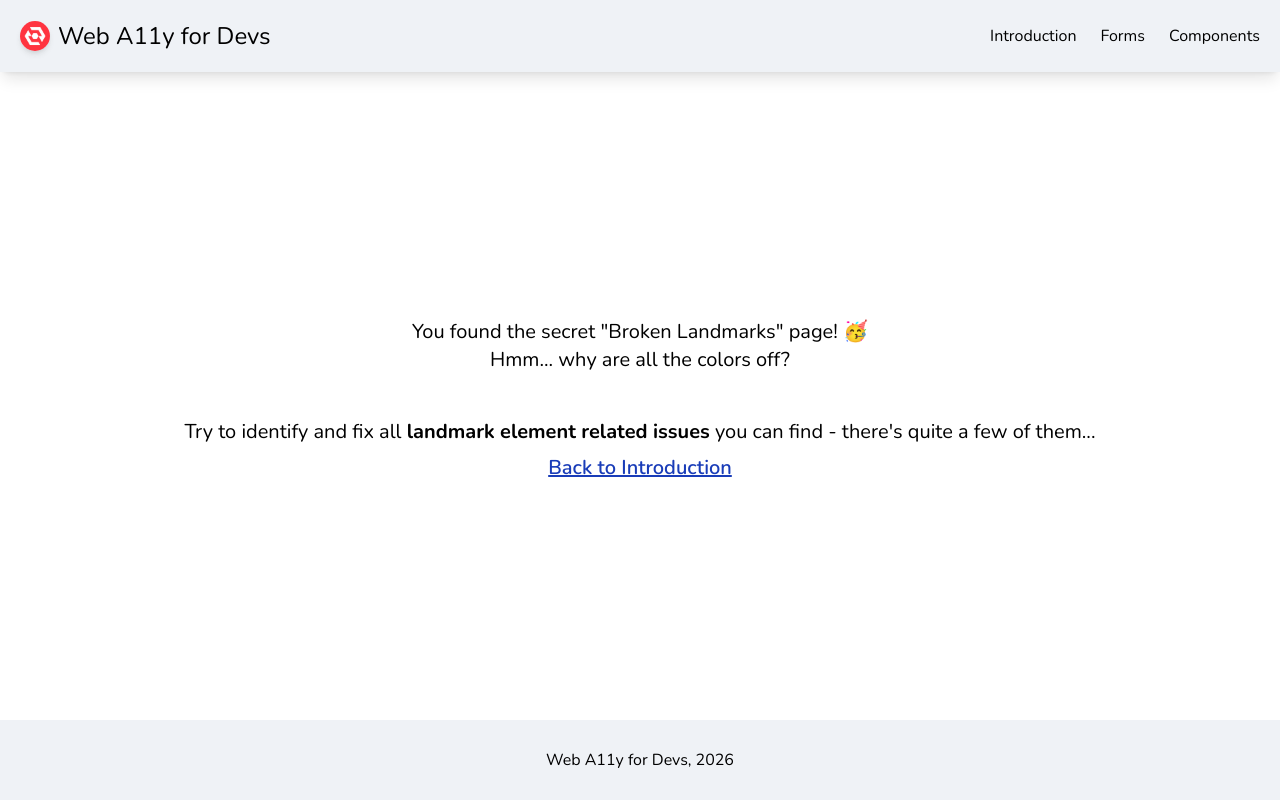
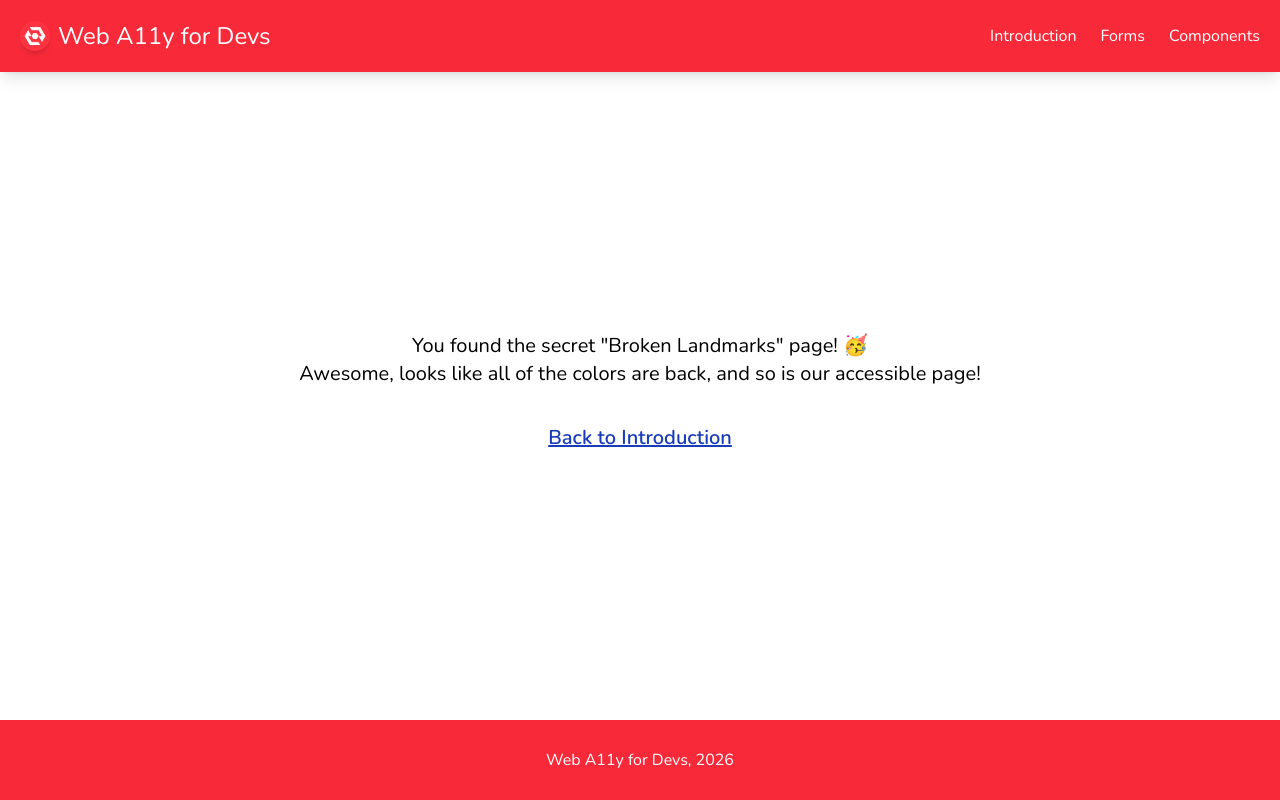
Before and after one commit to dshijakovskiTDL/web-a11y-for-developers, a website: page src/pages/broken-landmarks.html in a window 1280 px wide. Drawn offline with nearby package versions, Linux system fonts and the light colour scheme.

Commit message:
Better intro solutions

```diff
--- a/src/pages/broken-landmarks.html
+++ b/src/pages/broken-landmarks.html
@@ -28,10 +28,10 @@
   </head>
 
   <body class="min-h-dvh">
-    <div class="sticky top-0 z-10 bg-slate-300/30 py-3 shadow-lg backdrop-blur-sm">
+    <header class="sticky top-0 z-10 bg-slate-300/30 py-3 shadow-lg backdrop-blur-sm">
       <a href="#main-content" class="skip-link">Skip to content</a>
 
-      <div
+      <nav
         class="container mx-auto flex items-center justify-between gap-4 max-md:flex-wrap [&_a]:p-2"
       >
         <h1 class="max-md:mx-auto">
@@ -54,32 +54,27 @@
           <li><a href="./forms">Forms</a></li>
           <li><a href="./components">Components</a></li>
         </ul>
-      </div>
-    </div>
+      </nav>
+    </header>
 
-    <span id="main-content" class="grid place-items-center" tabindex="-1">
+    <main id="main-content" class="grid place-items-center" tabindex="-1">
       <div class="text-center text-xl">
         <p>
           You found the secret "Broken Landmarks" page! 🥳
           <br />
-          Hmm... why are all the colors off?
+          Awesome, looks like all of the colors are back, and so is our accessible page!
         </p>
 
         <br />
-
-        <p>
-          Try to identify and fix all <b>landmark element related issues</b> you can find - there's
-          quite a few of them...
-        </p>
 
         <a href="./introduction" class="font-semibold text-blue-800 underline">
           Back to Introduction</a
         >
       </div>
-    </span>
+    </main>
 
-    <div class="bg-slate-300/30 py-5 text-center">
+    <footer class="bg-slate-300/30 py-5 text-center">
       <p>Web A11y for Devs, <span id="current-year"></span></p>
-    </div>
+    </footer>
   </body>
 </html>
```
Also changed, not shown: src/pages/introduction.html (+2 -2 lines).
